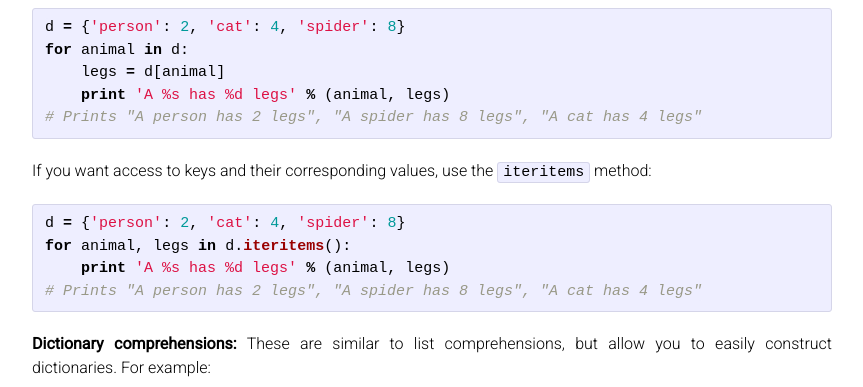
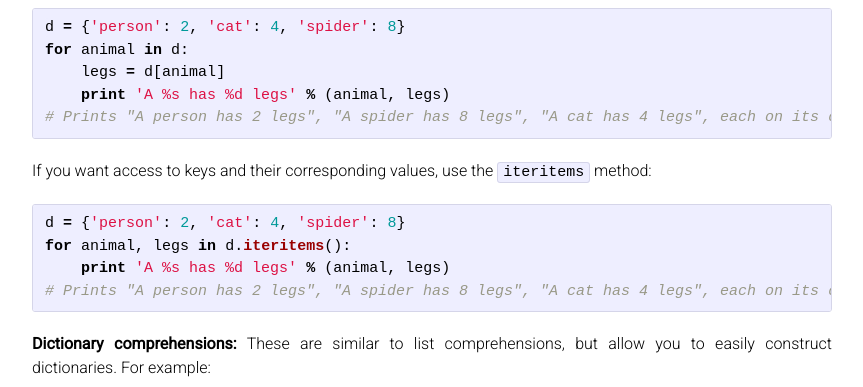
Before and after one commit to cs231n/cs231n.github.io, a Jekyll site: the page built from python-numpy-tutorial.md, in a window 1280 px wide and 900 px high, scrolled down 5279 px. Shown: the part 151-538 px from the top of the window, without its empty margins (208-1071 px from the left). Built offline with Jekyll 4.4.1, drawn with Linux system fonts in a browser that asks for light colours.

Commit message:
fix typo and add some comments

````diff
--- a/python-numpy-tutorial.md
+++ b/python-numpy-tutorial.md
@@ -286,7 +286,7 @@
 for animal in d:
     legs = d[animal]
     print 'A %s has %d legs' % (animal, legs)
-# Prints "A person has 2 legs", "A spider has 8 legs", "A cat has 4 legs"
+# Prints "A person has 2 legs", "A spider has 8 legs", "A cat has 4 legs", each on its own line
 ```
 
 If you want access to keys and their corresponding values, use the `iteritems` method:
@@ -295,7 +295,7 @@
 d = {'person': 2, 'cat': 4, 'spider': 8}
 for animal, legs in d.iteritems():
     print 'A %s has %d legs' % (animal, legs)
-# Prints "A person has 2 legs", "A spider has 8 legs", "A cat has 4 legs"
+# Prints "A person has 2 legs", "A spider has 8 legs", "A cat has 4 legs", each on its own line
 ```
 
 **Dictionary comprehensions:**
````
